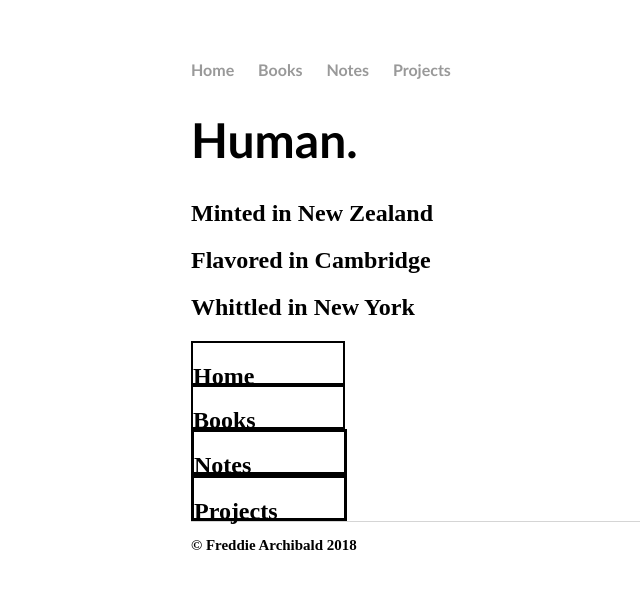
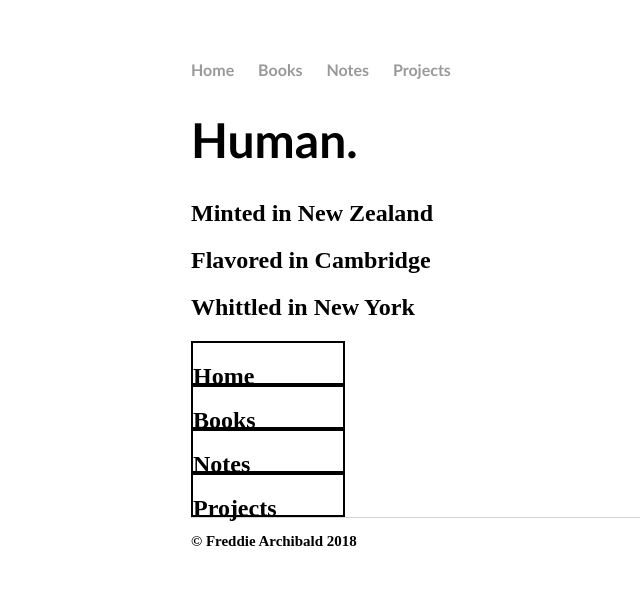
Before and after one commit to scryptive/personal, a Jekyll site: the page built from index.html, in a window 1280 px wide. Shown: the top 589 px of the page, without its empty margins (1-641 px from the left). Built offline with Jekyll 4.4.1, drawn with Linux system fonts in a browser that asks for light colours.

Commit message:
Update default.html

```diff
--- a/_layouts/default.html
+++ b/_layouts/default.html
@@ -23,9 +23,9 @@
 
 			<div style="width:150px;height:40px;border:2px solid #000;"><h2>Books</h2></div>
 
-			<div style="width:150px;height:40px;border:3px solid #000;"><h2>Notes</h2></div>
+			<div style="width:150px;height:40px;border:2px solid #000;"><h2>Notes</h2></div>
 
-			<div style="width:150px;height:40px;border:3px solid #000;"><h2>Projects</h2></div>
+			<div style="width:150px;height:40px;border:2px solid #000;"><h2>Projects</h2></div>
 			<footer>
            		        <div>
                 			<h3>© Freddie Archibald 2018</h3>
```
